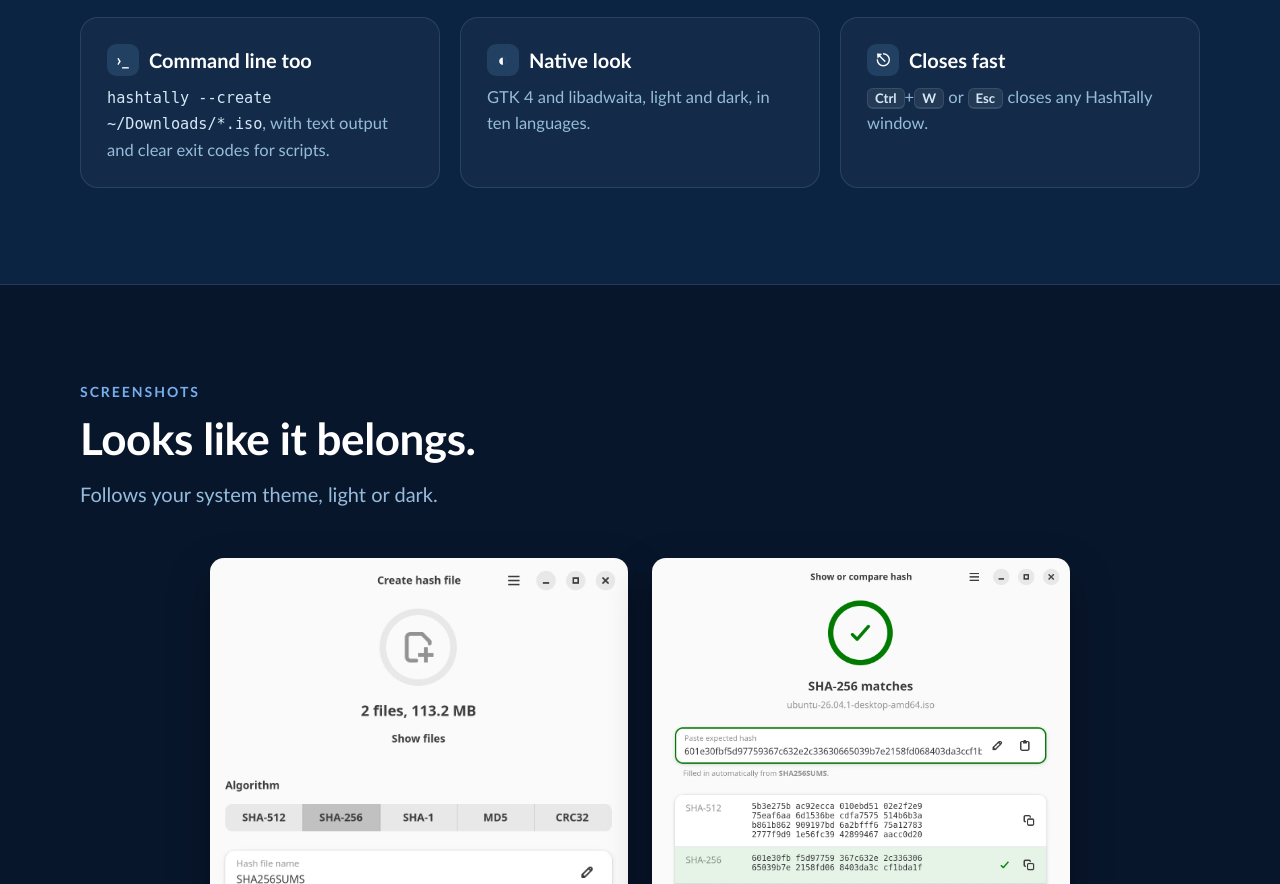
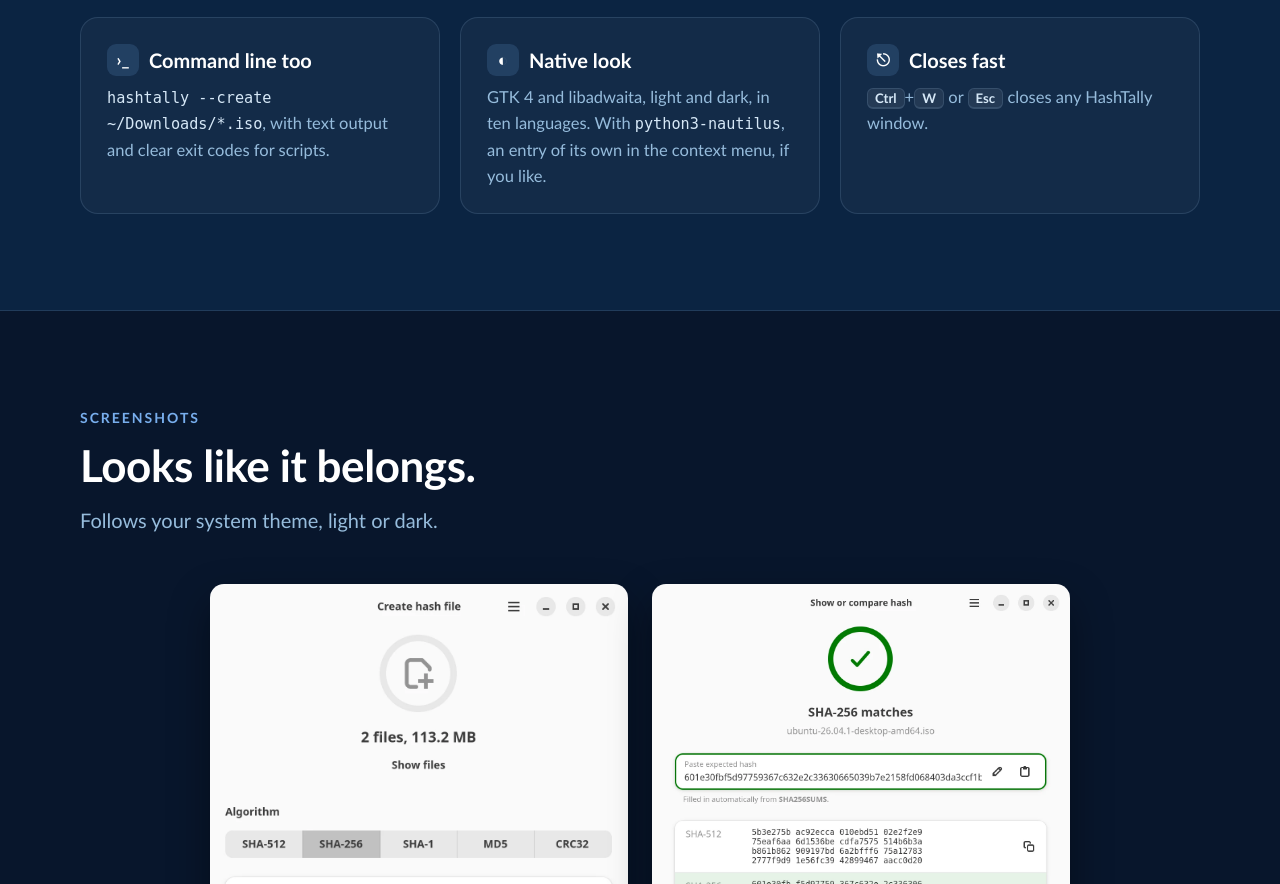
Before and after one commit to DigitGram/hashtally, a plain HTML site: page index.html in a window 1280 px wide. Shown: the part 2619-3503 px from the top of the page. Drawn offline with Linux system fonts and the light colour scheme.

Commit message:
docs: mention the optional context-menu entry

```diff
--- a/index.html
+++ b/index.html
@@ -237,7 +237,7 @@ footer .links{display:flex;flex-wrap:wrap;gap:22px}
       <div class="card"><h3><i>#</i>Many formats</h3><p>GNU, BSD, SFV and files with only a digest. SHA-224/384 and BLAKE2b can be verified as well.</p></div>
       <div class="card"><h3><i>⛨</i>Your keyring stays yours</h3><p>HashTally changes it only when you press “Import key” and confirm.</p></div>
       <div class="card"><h3><i>›_</i>Command line too</h3><p><code>hashtally --create ~/Downloads/*.iso</code>, with text output and clear exit codes for scripts.</p></div>
-      <div class="card"><h3><i>◐</i>Native look</h3><p>GTK 4 and libadwaita, light and dark, in ten languages.</p></div>
+      <div class="card"><h3><i>◐</i>Native look</h3><p>GTK 4 and libadwaita, light and dark, in ten languages. With <code>python3-nautilus</code>, an entry of its own in the context menu, if you like.</p></div>
       <div class="card"><h3><i>⎋</i>Closes fast</h3><p><kbd>Ctrl</kbd>+<kbd>W</kbd> or <kbd>Esc</kbd> closes any HashTally window.</p></div>
     </div>
   </div>
```
